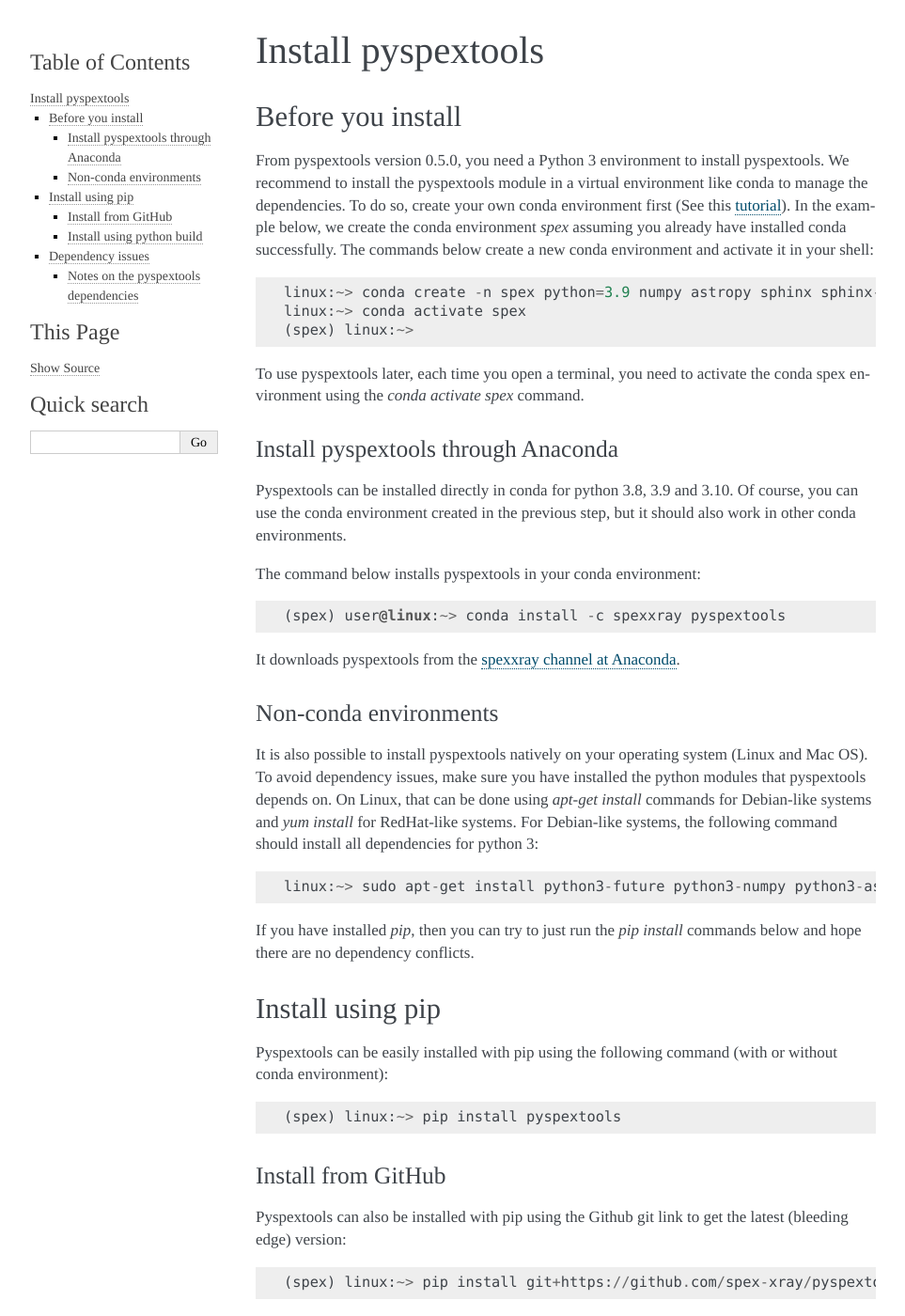
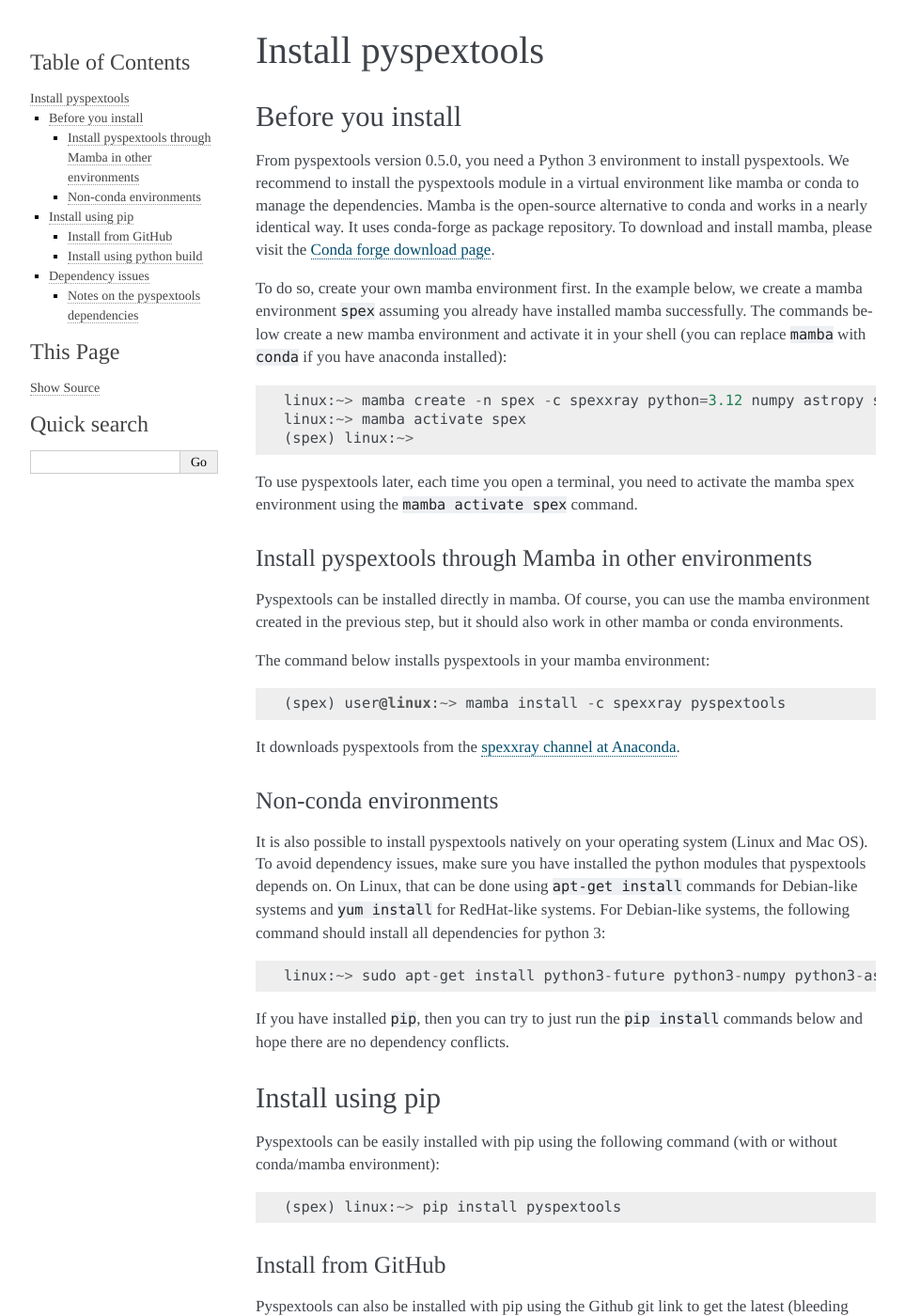
Before and after one commit to spex-xray/pyspextools, a Sphinx documentation site: the page built from doc/source/install.rst, in a window 1280 px wide and 1400 px high. Shown: the whole window at 94% size, without its empty margins (148-1111 px from the left). Built offline with Sphinx 7.4.7, drawn with Linux system fonts in a browser that asks for light colours; formulas are drawn with MathJax 3.

Commit message:
Update documentation for version 0.7.1

```diff
--- a/doc/source/install.rst
+++ b/doc/source/install.rst
@@ -5,28 +5,33 @@
 ------------------
 
 From pyspextools version 0.5.0, you need a Python 3 environment to install pyspextools.
-We recommend to install the pyspextools module in a virtual environment like conda to manage the dependencies.
-To do so, create your own conda environment first (See this
-`tutorial <https://uoa-eresearch.github.io/eresearch-cookbook/recipe/2014/11/20/conda/>`_).
-In the example below, we create the conda environment `spex` assuming you already have installed conda successfully.
-The commands below create a new conda environment and activate it in your shell::
+We recommend to install the pyspextools module in a virtual environment like mamba or conda
+to manage the dependencies. Mamba is the open-source alternative to conda and works in a nearly
+identical way. It uses conda-forge as package repository. To download and install mamba, please
+visit the `Conda forge download page <https://conda-forge.org/download/>`_.
 
-    linux:~> conda create -n spex python=3.9 numpy astropy sphinx sphinx-argparse
-    linux:~> conda activate spex
+To do so, create your own mamba environment first.
+In the example below, we create a mamba environment ``spex`` assuming you already have
+installed mamba successfully.
+The commands below create a new mamba environment and activate it in your shell (you can replace
+``mamba`` with ``conda`` if you have anaconda installed)::
+
+    linux:~> mamba create -n spex -c spexxray python=3.12 numpy astropy sphinx sphinx-argparse pyspextools
+    linux:~> mamba activate spex
     (spex) linux:~>
 
-To use pyspextools later, each time you open a terminal, you need to activate the conda spex environment
-using the `conda activate spex` command.
+To use pyspextools later, each time you open a terminal, you need to activate the mamba spex environment
+using the ``mamba activate spex`` command.
 
-Install pyspextools through Anaconda
-~~~~~~~~~~~~~~~~~~~~~~~~~~~~~~~~~~~~
+Install pyspextools through Mamba in other environments
+~~~~~~~~~~~~~~~~~~~~~~~~~~~~~~~~~~~~~~~~~~~~~~~~~~~~~~~
 
-Pyspextools can be installed directly in conda for python 3.8, 3.9 and 3.10. Of course, you can use the conda
-environment created in the previous step, but it should also work in other conda environments.
+Pyspextools can be installed directly in mamba. Of course, you can use the mamba
+environment created in the previous step, but it should also work in other mamba or conda environments.
 
-The command below installs pyspextools in your conda environment::
+The command below installs pyspextools in your mamba environment::
 
-    (spex) user@linux:~> conda install -c spexxray pyspextools
+    (spex) user@linux:~> mamba install -c spexxray pyspextools
 
 It downloads pyspextools from the `spexxray channel at Anaconda <https://anaconda.org/spexxray>`_.
 
@@ -35,18 +40,18 @@
 
 It is also possible to install pyspextools natively on your operating system (Linux and Mac OS). To avoid dependency
 issues, make sure you have installed the python modules that pyspextools depends on. On Linux, that can be done using
-`apt-get install` commands for Debian-like systems and `yum install` for RedHat-like systems. For Debian-like systems,
+``apt-get install`` commands for Debian-like systems and ``yum install`` for RedHat-like systems. For Debian-like systems,
 the following command should install all dependencies for python 3::
 
     linux:~> sudo apt-get install python3-future python3-numpy python3-astropy python3-sphinx-argparse
 
-If you have installed `pip`, then you can try to just run the `pip install` commands below and hope there are no
+If you have installed ``pip``, then you can try to just run the ``pip install`` commands below and hope there are no
 dependency conflicts.
 
 Install using pip
 -----------------
 
-Pyspextools can be easily installed with pip using the following command (with or without conda environment)::
+Pyspextools can be easily installed with pip using the following command (with or without conda/mamba environment)::
 
     (spex) linux:~> pip install pyspextools
 
--- a/doc/source/tutorials/ogip2spex.rst
+++ b/doc/source/tutorials/ogip2spex.rst
@@ -97,6 +97,5 @@
 ----------------------
 
 .. argparse::
-   :filename: scripts/ogip2spex
-   :func: ogip2spex_arguments
+   :ref: pyspextools.scripts.ogip2spex.ogip2spex_arguments
    :prog: ogip2spex
--- a/doc/source/tutorials/ogipgenrsp.rst
+++ b/doc/source/tutorials/ogipgenrsp.rst
@@ -65,6 +65,5 @@
 ----------------------
 
 .. argparse::
-   :filename: scripts/ogipgenrsp
-   :func: genrsp_arguments
+   :ref: pyspextools.scripts.ogipgenrsp.genrsp_arguments
    :prog: ogipgenrsp
--- a/doc/source/tutorials/simres.rst
+++ b/doc/source/tutorials/simres.rst
@@ -58,6 +58,5 @@
 ----------------------
 
 .. argparse::
-   :filename: scripts/simres
-   :func: simres_arguments
+   :ref: pyspextools.scripts.simres.simres_arguments
    :prog: simres
--- a/doc/source/tutorials/tg2spex.rst
+++ b/doc/source/tutorials/tg2spex.rst
@@ -75,6 +75,5 @@
 ----------------------
 
 .. argparse::
-   :filename: scripts/tg2spex
-   :func: tg2spex_arguments
+   :ref: pyspextools.scripts.tg2spex.tg2spex_arguments
    :prog: tg2spex
```
Also changed, not shown: other parts of doc/source/install.rst (+1 -1 lines).
